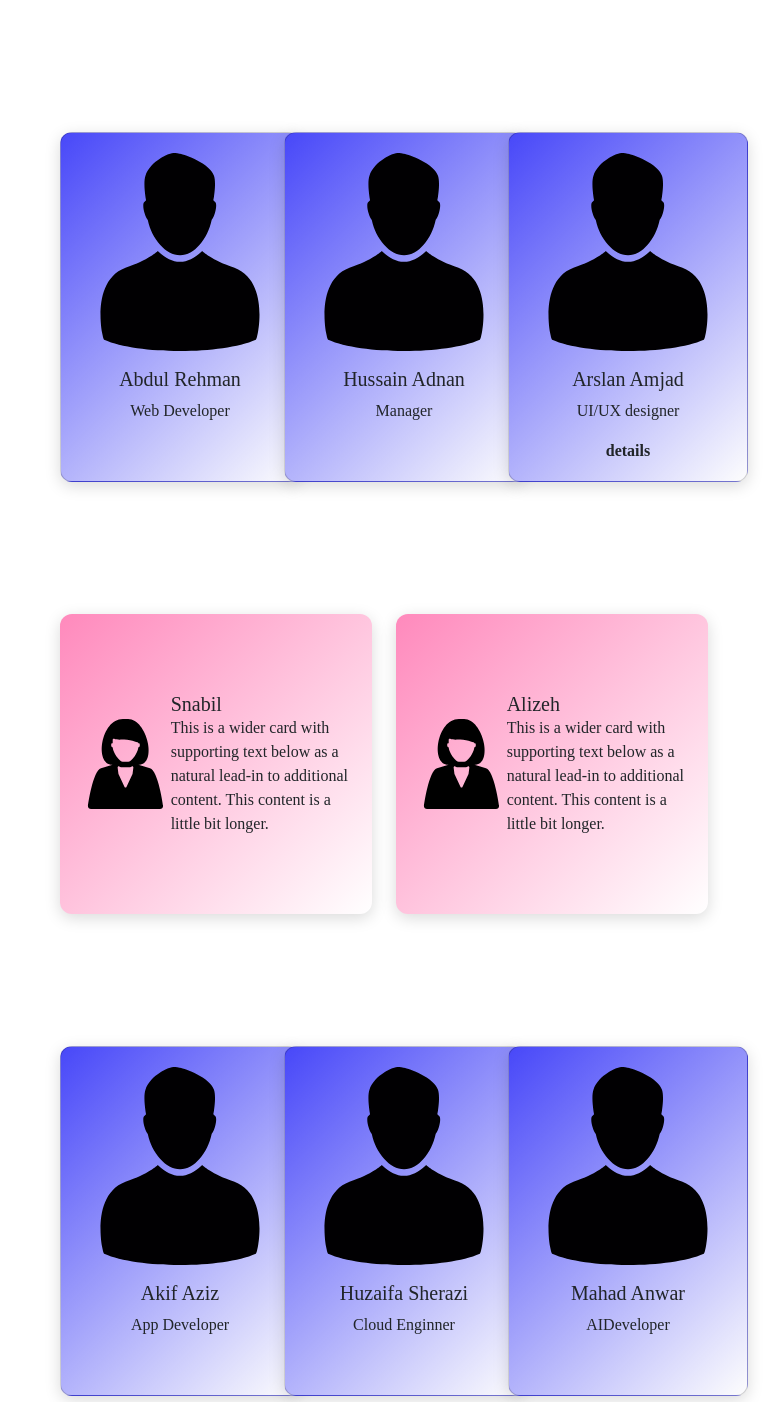
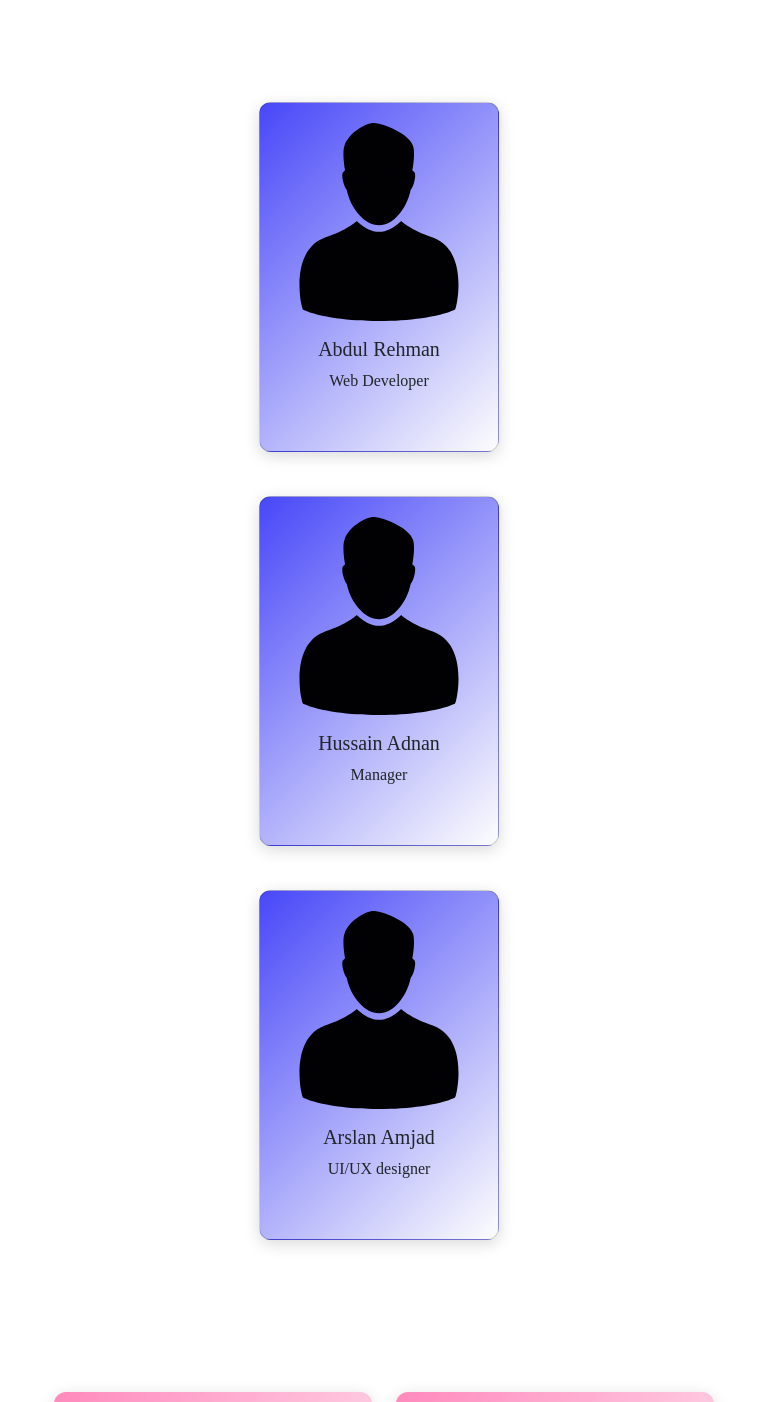
Before and after one commit to AbdulRehaman942004/Flip-Cards, a plain HTML site: page index.html in a window 768 px wide. Shown: the top 1402 px of the page. Drawn offline with nearby package versions, Linux system fonts and the light colour scheme.

Commit message:
Your commit message

```diff
--- a/index.html
+++ b/index.html
@@ -15,13 +15,9 @@
 
 <body>
 
-
-
-<div class="container-fluid justify-content-center" style="padding:30px;">
-
-    <div class="container justify-content-center d-flex" style="padding: 30px;">
-        <div class="row mt-5 g-4 justify-content-center dflex">
-            <div class="col-12 col-md-4 d-flex justify-content-center">
+    <div class="container " style="padding: 30px;">
+        <div class="row mt-5 g-4 justify-content-center">
+            <div class="col-12 col-md-4 d-flex justify-content-center" >
 
                 <div class="flip-card" style="width: 15rem; height: 350px;">
                     <div class="flip-card-inner">
@@ -33,6 +29,7 @@
 
                             </div>
                         </div>
+
                         <div class="flip-card-back card" style="width: 15rem; padding:20px;">
                             <div class="card-body text-center">
                                 <h5 class="card-title"><b>Details</b></h5>
@@ -83,8 +80,7 @@
                             <img src="images/male-logo.svg" class="card-img-top" alt="...">
                             <div class="card-body text-center">
                                 <h5 class="card-title">Arslan Amjad</h5>
-                                <p class="card-text">UI/UX designer</p><b>
-                                details</b></button>
+                                <p class="card-text">UI/UX designer</p>
                             </div>
                         </div>
                         <div class="flip-card-back card" style="width: 15rem; height: 350px; padding:20px;">
@@ -185,8 +181,8 @@
     </div>
 
 
-    <div class="container justify-content-center d-flex" style="padding: 30px;">
-        <div class="row mt-5 g-4 justify-content-center dflex">
+    <div class="container justify-content-center style="padding: 30px;">
+        <div class="row mt-5 g-4 justify-content-center ">
             <div class="col-12 col-md-4 d-flex justify-content-center">
 
                 <div class="flip-card" style="width: 15rem; height: 350px;">
@@ -270,8 +266,8 @@
     </div>
 
 
-    <div class="container justify-content-center d-flex" style="padding: 30px;">
-        <div class="row mt-5 g-4 justify-content-center dflex">
+    <div class="container justify-content-center" style="padding: 30px;">
+        <div class="row mt-5 g-4 justify-content-center ">
             <div class="col-12 col-md-4 d-flex justify-content-center">
 
                 <div class="flip-card" style="width: 15rem; height: 350px;">
@@ -358,7 +354,7 @@
 
 
    <div class="container justify-content-center" style="padding: 30px;">
-    <div class="row g-4 mt-5 justify-content-center dflex">
+    <div class="row g-4 mt-5 justify-content-center">
         <div class="col-12 col-md-4 d-flex justify-content-center">
 
                 <div class="flip-card" style="width: 15rem; height: 350px;">
@@ -388,15 +384,6 @@
         </div>
 
     </div>
-    </div>
-    </div>
-    </div>
-    </div>
-    </div>
-    </div>
-
-
-</div>
 </body>
 
 </html>
--- a/style.css
+++ b/style.css
@@ -69,3 +69,14 @@ a{
     text-decoration: none;
     color:#fff
 }
+
+@media (min-width: 765px) and (max-width: 990px) {
+    .col-12.col-md-4 {
+        flex: 0 0 100% !important; /* Force the cards to stack vertically */
+        max-width: 100% !important; /* Ensure it doesn't go beyond the available width */
+   margin-left: -10px;
+        width: 100% !important; /* Ensure the card takes full width */
+        height: auto; /* Adjust height based on content */
+        margin-bottom: 20px; /* Add some space between the cards */
+    }
+}
```
